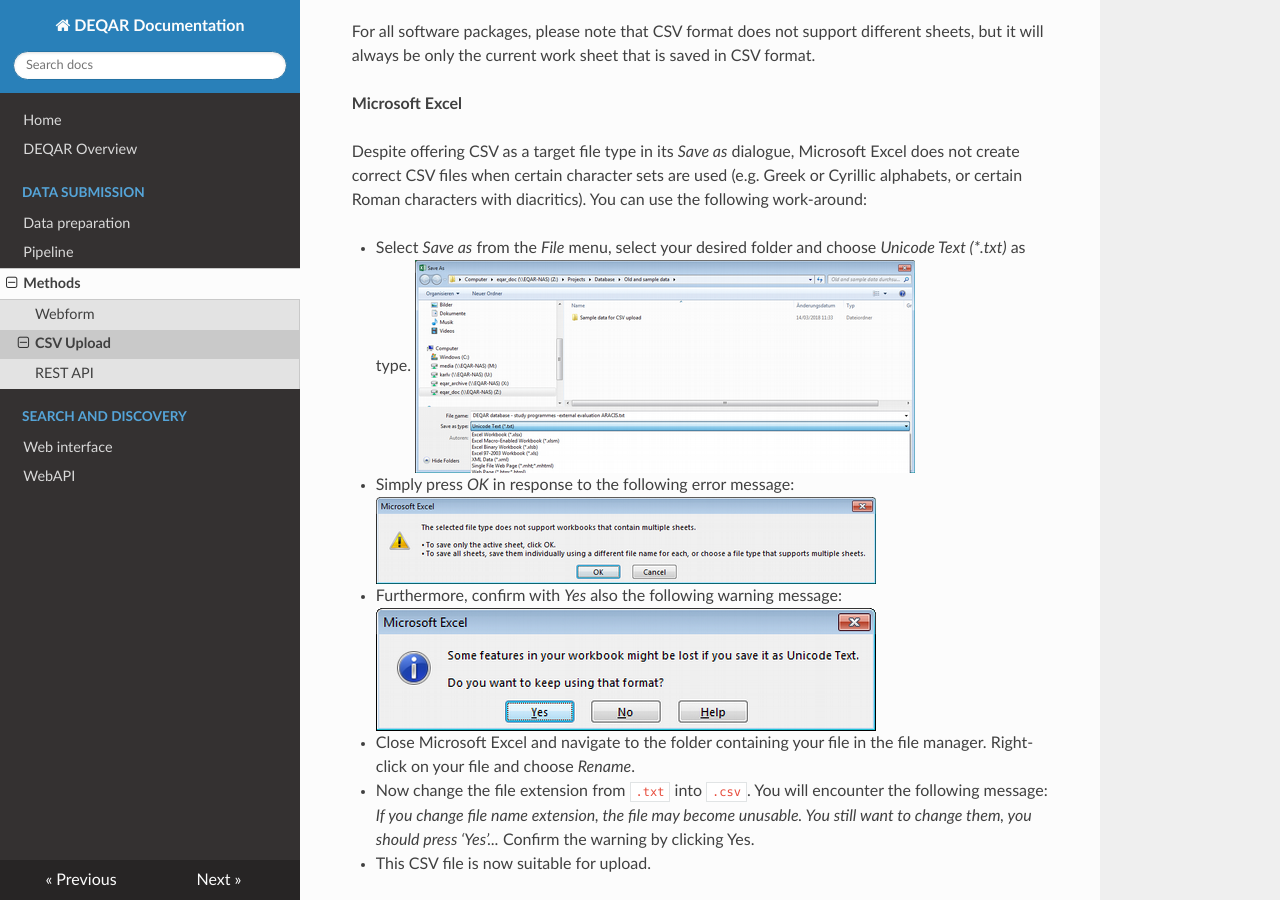
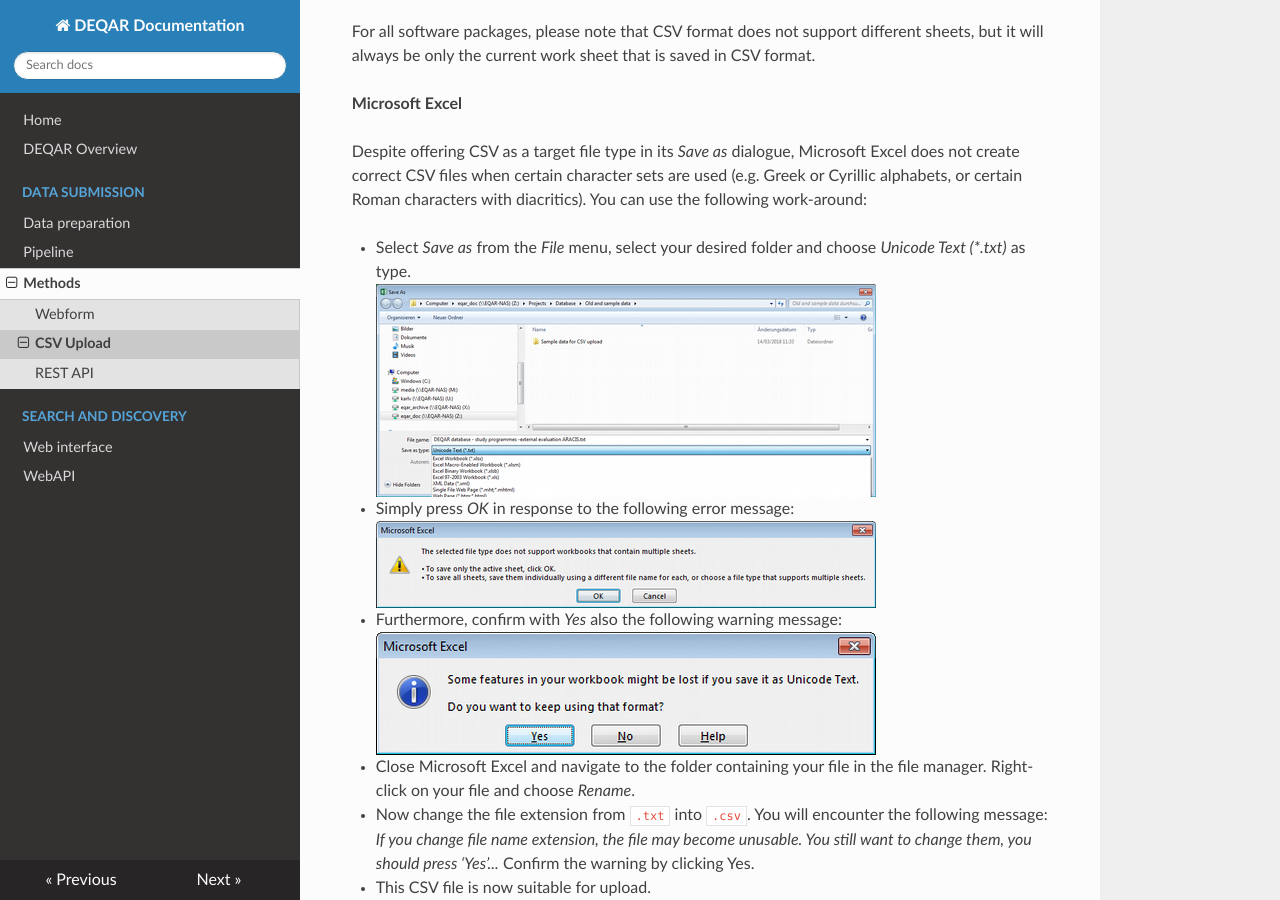
Before and after one commit to EQAR/deqar-docs, an MkDocs documentation site: the page built from docs/csv_upload.md, in a window 1280 px wide and 900 px high, scrolled down 1179 px. Built offline with MkDocs 1.6.1, drawn with Linux system fonts in a browser that asks for light colours; nearby versions of some CDN libraries; old or Windows-style settings are respelled for this version of MkDocs.

```diff
--- a/docs/csv_upload.md
+++ b/docs/csv_upload.md
@@ -39,13 +39,13 @@ For all software packages, please note that CSV format does not support differen
 
 Despite offering CSV as a target file type in its *Save as* dialogue, Microsoft Excel does not create correct CSV files when certain character sets are used (e.g. Greek or Cyrillic alphabets, or certain Roman characters with diacritics). You can use the following work-around:
 
- - Select *Save as* from the *File* menu, select your desired folder and choose *Unicode Text (\*.txt)* as type.
+ - Select *Save as* from the *File* menu, select your desired folder and choose *Unicode Text (\*.txt)* as type.<br />
    ![Excel save as dialogue](img/csv-excel-fix-0.png)
 
- - Simply press *OK* in response to the following error message:
+ - Simply press *OK* in response to the following error message:<br />
    ![The selected file type does not support workbooks that contain multiple sheets](img/csv-excel-fix-1.png)
 
- - Furthermore, confirm with *Yes* also the following warning message:
+ - Furthermore, confirm with *Yes* also the following warning message:<br />
    ![Some features in your workbook might be lost if you save it as Unicode Text](img/csv-excel-fix-2.png)
 
  - Close Microsoft Excel and navigate to the folder containing your file in the file manager. Right-click on your file and choose *Rename*.
@@ -58,10 +58,10 @@ Despite offering CSV as a target file type in its *Save as* dialogue, Microsoft
 
 Exporting CSV files is straight-forward in LibreOffice, OpenOffice and NeoOffice:
 
- - Choose *Text CSV (\*.csv)* as file type in the *Save As ...* or *Save a Copy ...* dialogue:
+ - Choose *Text CSV (\*.csv)* as file type in the *Save As ...* or *Save a Copy ...* dialogue:<br />
    ![LibreOffice save file dialogue](img/csv-libreoffice-0.png)
 
- - Ensure the export settings are set as follows in the next dialogue. Please pay particular attention character set and delimiters:
+ - Ensure the export settings are set as follows in the next dialogue. Please pay particular attention character set and delimiters:<br />
    ![CSV export settings](img/csv-libreoffice-0.png)
 
  - The CSV file is now suitable for upload.
```
